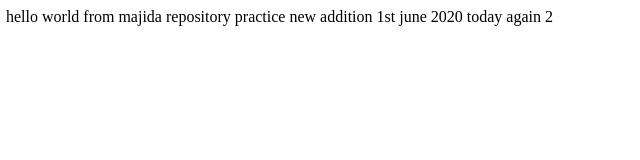
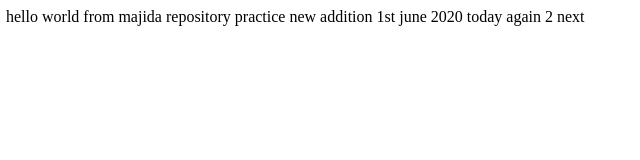
Before and after one commit to majidashaikh/bootcamp411, a plain HTML site: page index.html in a window 1280 px wide. Shown: the full height of the page, 2-642 px from the left. Drawn offline with Linux system fonts and the light colour scheme.

Commit message:
Update index.html

```diff
--- a/index.html
+++ b/index.html
@@ -10,5 +10,6 @@
     repository practice
     new addition 1st june 2020 today
     again 2
+    next
 </body>
 </html>
```
